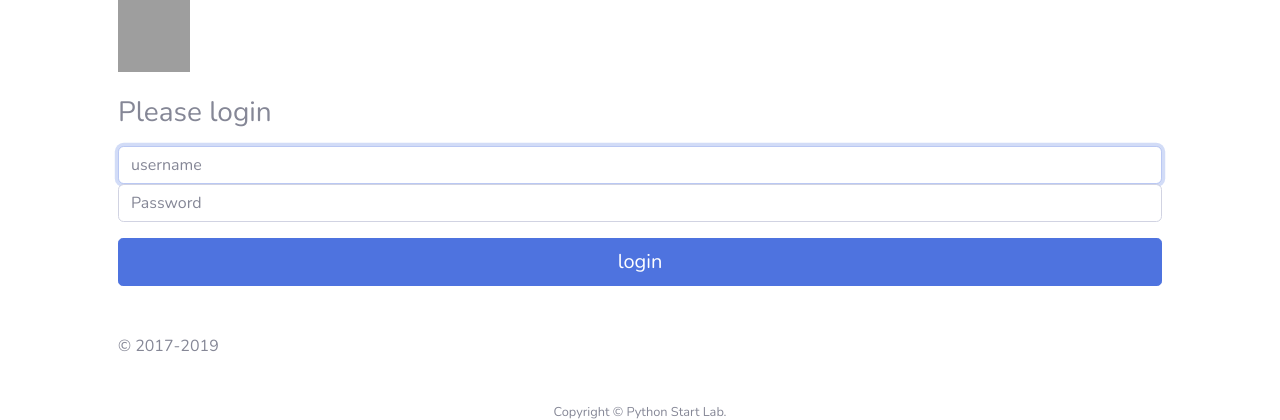
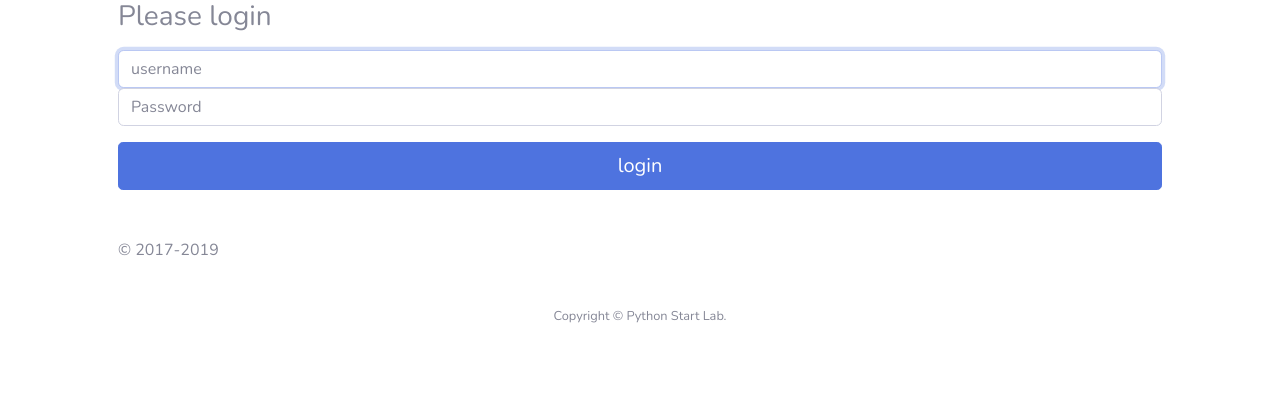
Before and after one commit to haidoro/TODO_lesson, a Django app: page /login/ in a window 1280 px wide. Shown: the top 420 px of the page. Run offline with Django 3.2, Linux system fonts and the light colour scheme; some libraries are stand-ins or nearby versions; grey boxes are pictures that could not be loaded.

Commit message:
modified:   templates/login.html

```diff
--- a/templates/login.html
+++ b/templates/login.html
@@ -5,7 +5,6 @@
 
 <div class="container">
     <form class="form-signin" method='post'>{% csrf_token %}
-        <img class="mb-4" src="/docs/4.4/assets/brand/bootstrap-solid.svg" alt="" width="72" height="72">
         <h1 class="h3 mb-3 font-weight-normal">Please login</h1>
         <label for="inputEmail" class="sr-only">Username</label>
         <input type="text" id="inputEmail" class="form-control" placeholder="username" name="username_data" required
```
